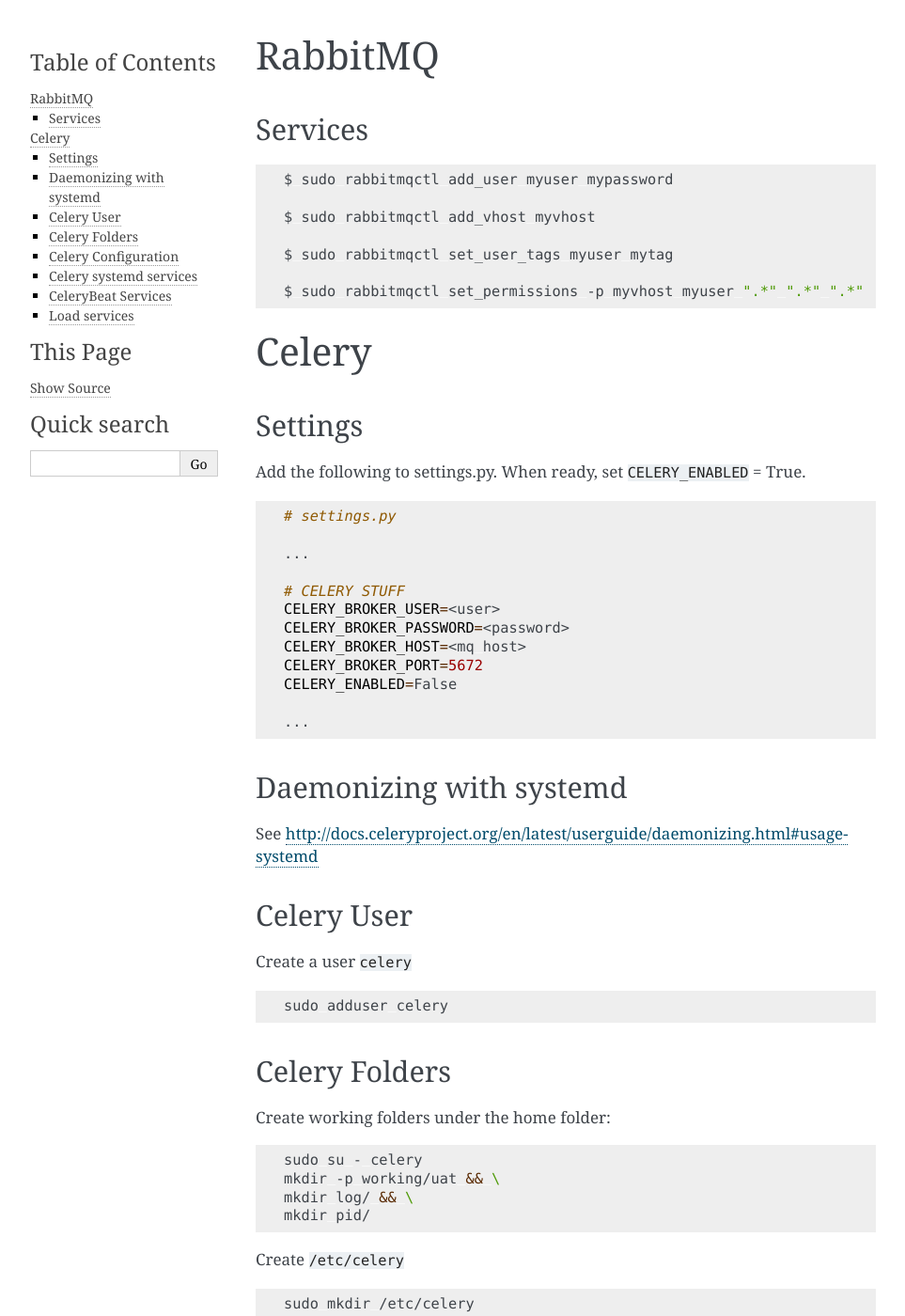
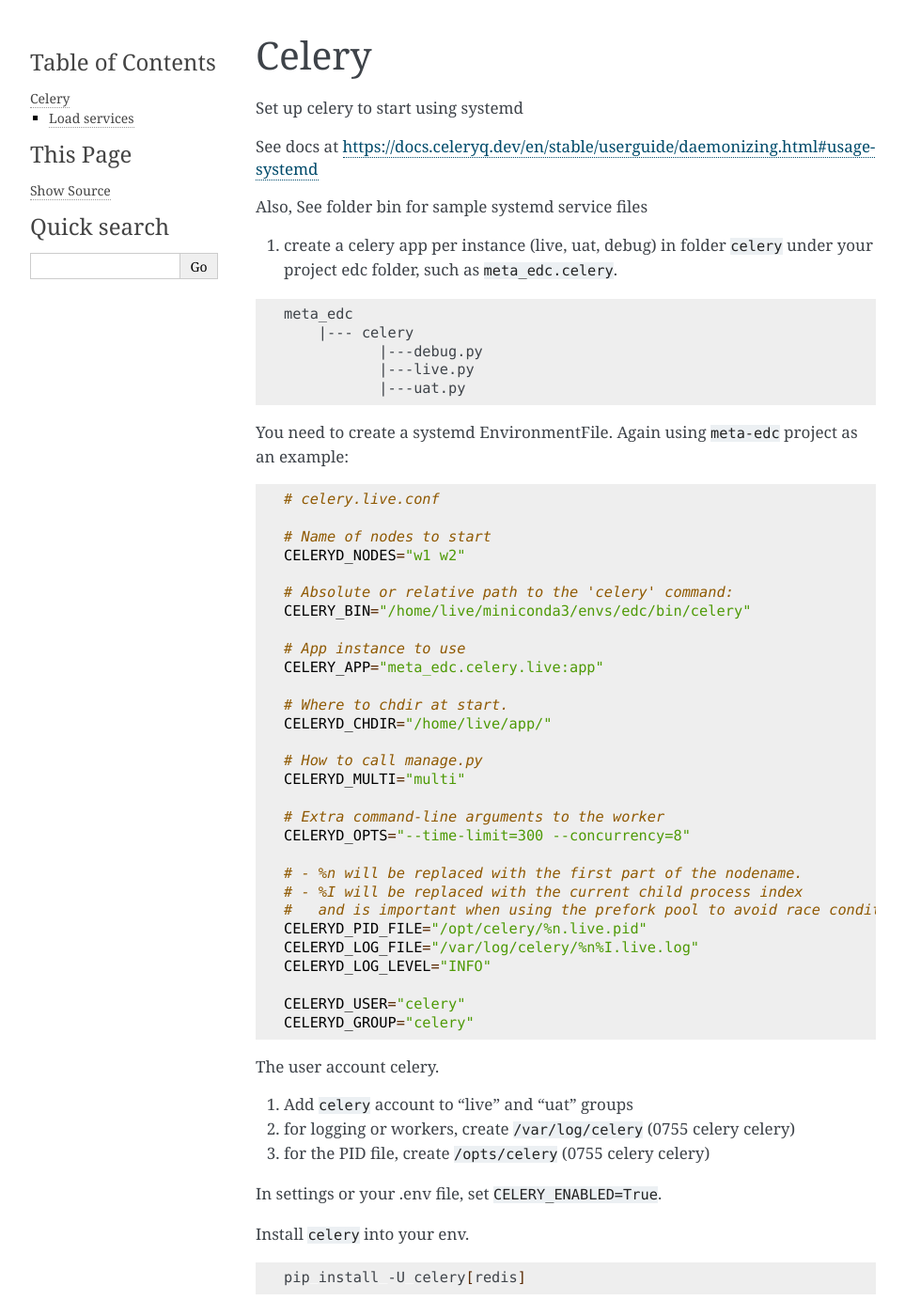
Before and after one commit to clinicedc/edc, a Sphinx documentation site: the page built from docs/celery.rst, in a window 1280 px wide and 1400 px high. Shown: the whole window at 94% size, without its empty margins (148-1111 px from the left). Built offline with Sphinx 7.4.7, drawn with Linux system fonts in a browser that asks for light colours; some of the changed text lies outside the part shown.

Commit message:
celery docs, bump

```diff
--- a/docs/celery.rst
+++ b/docs/celery.rst
@@ -1,235 +1,71 @@
-
-RabbitMQ
-========
-
-Services
-++++++++
-
-.. code-block:: bash
-
-	$ sudo rabbitmqctl add_user myuser mypassword
-
-	$ sudo rabbitmqctl add_vhost myvhost
-
-	$ sudo rabbitmqctl set_user_tags myuser mytag
-
-	$ sudo rabbitmqctl set_permissions -p myvhost myuser ".*" ".*" ".*"
-
 
 Celery
 ======
 
-Settings
-++++++++
+Set up celery to start using systemd
 
-Add the following to settings.py. When ready, set ``CELERY_ENABLED`` = True.
+See docs at https://docs.celeryq.dev/en/stable/userguide/daemonizing.html#usage-systemd
+
+Also, See folder bin for sample systemd service files
+
+1. create a celery app per instance (live, uat, debug) in folder ``celery`` under your project edc folder, such as ``meta_edc.celery``.
+
+.. code-block:: text
+
+    meta_edc
+        |--- celery
+               |---debug.py
+               |---live.py
+               |---uat.py
+
+
+You need to create a systemd EnvironmentFile. Again using ``meta-edc`` project as an example:
 
 .. code-block:: bash
 
-	# settings.py
+    # celery.live.conf
 
-	...
+    # Name of nodes to start
+    CELERYD_NODES="w1 w2"
 
-	# CELERY STUFF
-	CELERY_BROKER_USER=<user>
-	CELERY_BROKER_PASSWORD=<password>
-	CELERY_BROKER_HOST=<mq host>
-	CELERY_BROKER_PORT=5672
-	CELERY_ENABLED=False
+    # Absolute or relative path to the 'celery' command:
+    CELERY_BIN="/home/live/miniconda3/envs/edc/bin/celery"
 
-	...
+    # App instance to use
+    CELERY_APP="meta_edc.celery.live:app"
 
+    # Where to chdir at start.
+    CELERYD_CHDIR="/home/live/app/"
 
-Daemonizing with systemd
-++++++++++++++++++++++++
+    # How to call manage.py
+    CELERYD_MULTI="multi"
 
-See http://docs.celeryproject.org/en/latest/userguide/daemonizing.html#usage-systemd
+    # Extra command-line arguments to the worker
+    CELERYD_OPTS="--time-limit=300 --concurrency=8"
 
-Celery User
-+++++++++++
+    # - %n will be replaced with the first part of the nodename.
+    # - %I will be replaced with the current child process index
+    #   and is important when using the prefork pool to avoid race conditions.
+    CELERYD_PID_FILE="/opt/celery/%n.live.pid"
+    CELERYD_LOG_FILE="/var/log/celery/%n%I.live.log"
+    CELERYD_LOG_LEVEL="INFO"
 
-Create a user ``celery``
+    CELERYD_USER="celery"
+    CELERYD_GROUP="celery"
+
+The user account celery.
+
+1. Add ``celery`` account to "live" and "uat" groups
+2. for logging or workers, create ``/var/log/celery`` (0755 celery celery)
+3. for the PID file, create ``/opts/celery`` (0755 celery celery)
+
+In settings or your .env file, set ``CELERY_ENABLED=True``.
+
+Install ``celery`` into your env.
 
 .. code-block:: bash
 
-	sudo adduser celery
-
-
-Celery Folders
-++++++++++++++
-
-Create working folders under the home folder:
-
-.. code-block:: bash
-
-	sudo su - celery
-	mkdir -p working/uat && \
-	mkdir log/ && \
-	mkdir pid/
-
-Create ``/etc/celery``
-
-.. code-block:: bash
-
-	sudo mkdir /etc/celery
-
-
-Celery Configuration
-++++++++++++++++++++
-
-Create ``/etc/celery/celery.conf``
-
-.. code-block:: bash
-
-	CELERYD_NODES="w1"
-
-	CELERY_BIN="/home/ambition/.venvs/ambition/bin/celery"
-
-	CELERY_APP="ambition_edc"
-
-	CELERYD_MULTI="multi"
-
-	CELERYD_OPTS="--time-limit=300 --concurrency=8"
-
-	CELERYD_PID_FILE="/home/celery/pid/%n.pid"
-	CELERYD_LOG_FILE="/home/celery/log/%n%I.log"
-	CELERYD_LOG_LEVEL="INFO"
-
-	CELERYBEAT_PID_FILE="/home/celery/pid/beat.pid"
-	CELERYBEAT_LOG_FILE="/home/celery/log/beat.log"
-
-
-Create ``/etc/celery/celery_uat.conf``
-
-.. code-block:: bash
-
-	CELERYD_NODES="w1"
-
-	CELERY_BIN="/home/uat/.venvs/ambition/bin/celery"
-
-	CELERY_APP="ambition_edc"
-
-	CELERYD_MULTI="multi"
-
-	CELERYD_OPTS="--time-limit=300 --concurrency=8"
-
-	CELERYD_PID_FILE="/home/celery/pid/%n.uat.pid"
-	CELERYD_LOG_FILE="/home/celery/log/%n%I.uat.log"
-	CELERYD_LOG_LEVEL="INFO"
-
-	CELERYBEAT_PID_FILE="/home/celery/pid/beat.uat.pid"
-	CELERYBEAT_LOG_FILE="/home/celery/log/beat.uat.log"
-
-Celery systemd services
-+++++++++++++++++++++++
-
-Copy service file to ``/etc/systemd/system/celery.service``
-
-.. code-block:: bash
-
-	# see https://docs.celeryproject.org/en/latest/userguide/daemonizing.html#daemon-systemd-generic
-
-	[Unit]
-	Description=Celery Service
-	After=network.target
-
-	[Service]
-	Type=forking
-	User=celery
-	Group=celery
-	EnvironmentFile=/etc/celery/celery.conf
-	WorkingDirectory=/home/celery/working
-	ExecStart=/bin/sh -c '${CELERY_BIN} multi start ${CELERYD_NODES} \
-	  -A ${CELERY_APP} --pidfile=${CELERYD_PID_FILE} \
-	  --logfile=${CELERYD_LOG_FILE} --loglevel=${CELERYD_LOG_LEVEL} ${CELERYD_OPTS}'
-	ExecStop=/bin/sh -c '${CELERY_BIN} multi stopwait ${CELERYD_NODES} \
-	  --pidfile=${CELERYD_PID_FILE}'
-	ExecReload=/bin/sh -c '${CELERY_BIN} multi restart ${CELERYD_NODES} \
-	  -A ${CELERY_APP} --pidfile=${CELERYD_PID_FILE} \
-	  --logfile=${CELERYD_LOG_FILE} --loglevel=${CELERYD_LOG_LEVEL} ${CELERYD_OPTS}'
-
-	[Install]
-	WantedBy=multi-user.target
-
-
-Copy service file to ``/etc/systemd/system/celery-uat.service``
-
-.. code-block:: bash
-
-	# see https://docs.celeryproject.org/en/latest/userguide/daemonizing.html#daemon-systemd-generic
-
-	[Unit]
-	Description=Celery Service (UAT)
-	After=network.target
-
-	[Service]
-	Type=forking
-	User=celery
-	Group=celery
-	EnvironmentFile=/etc/celery/celery_uat.conf
-	WorkingDirectory=/home/celery/working/uat
-	ExecStart=/bin/sh -c '${CELERY_BIN} multi start ${CELERYD_NODES} \
-	  -A ${CELERY_APP} --pidfile=${CELERYD_PID_FILE} \
-	  --logfile=${CELERYD_LOG_FILE} --loglevel=${CELERYD_LOG_LEVEL} ${CELERYD_OPTS}'
-	ExecStop=/bin/sh -c '${CELERY_BIN} multi stopwait ${CELERYD_NODES} \
-	  --pidfile=${CELERYD_PID_FILE}'
-	ExecReload=/bin/sh -c '${CELERY_BIN} multi restart ${CELERYD_NODES} \
-	  -A ${CELERY_APP} --pidfile=${CELERYD_PID_FILE} \
-	  --logfile=${CELERYD_LOG_FILE} --loglevel=${CELERYD_LOG_LEVEL} ${CELERYD_OPTS}'
-
-	[Install]
-	WantedBy=multi-user.target
-
-CeleryBeat Services
-+++++++++++++++++++
-
-Copy service file ``/etc/systemd/system/celerybeat.service``
-
-.. code-block:: bash
-
-	# see https://docs.celeryproject.org/en/latest/userguide/daemonizing.html#daemon-systemd-generic
-
-	[Unit]
-	Description=Celery Beat Service
-	After=network.target
-
-	[Service]
-	Type=simple
-	User=celery
-	Group=celery
-	EnvironmentFile=/etc/celery/celery.conf
-	WorkingDirectory=/home/celery/working
-	ExecStart=/bin/sh -c '${CELERY_BIN} beat  \
-	  -A ${CELERY_APP} --pidfile=${CELERYBEAT_PID_FILE} \
-	  --logfile=${CELERYBEAT_LOG_FILE} --loglevel=${CELERYD_LOG_LEVEL}'
-
-	[Install]
-	WantedBy=multi-user.target
-
-
-Copy service file ``/etc/systemd/system/celerybeat-uat.service``
-
-.. code-block:: bash
-
-	# see https://docs.celeryproject.org/en/latest/userguide/daemonizing.html#daemon-systemd-generic
-
-	[Unit]
-	Description=Celery Beat Service
-	After=network.target
-
-	[Service]
-	Type=simple
-	User=celery
-	Group=celery
-	EnvironmentFile=/etc/celery/celery_uat.conf
-	WorkingDirectory=/home/celery/working/uat
-	ExecStart=/bin/sh -c '${CELERY_BIN} beat  \
-	  -A ${CELERY_APP} --pidfile=${CELERYBEAT_PID_FILE} \
-	  --logfile=${CELERYBEAT_LOG_FILE} --loglevel=${CELERYD_LOG_LEVEL}'
-
-	[Install]
-	WantedBy=multi-user.target
-
+    pip install -U celery[redis]
 
 Load services
 +++++++++++++
@@ -237,9 +73,7 @@
 .. code-block:: bash
 
 	sudo systemctl daemon-reload
-
-	sudo systemctl restart celery-uat.service
-	sudo systemctl restart celery.service
-
-	sudo systemctl restart celerybeat-uat.service
-	sudo systemctl restart celerybeat.service
+	sudo systemctl enable celery.uat.service
+	sudo systemctl enable celery.live.service
+	sudo systemctl start celery.uat.service
+	sudo systemctl start celery.live.service
```
Also changed, not shown: setup.cfg (+4 -4 lines), 6 other files.
